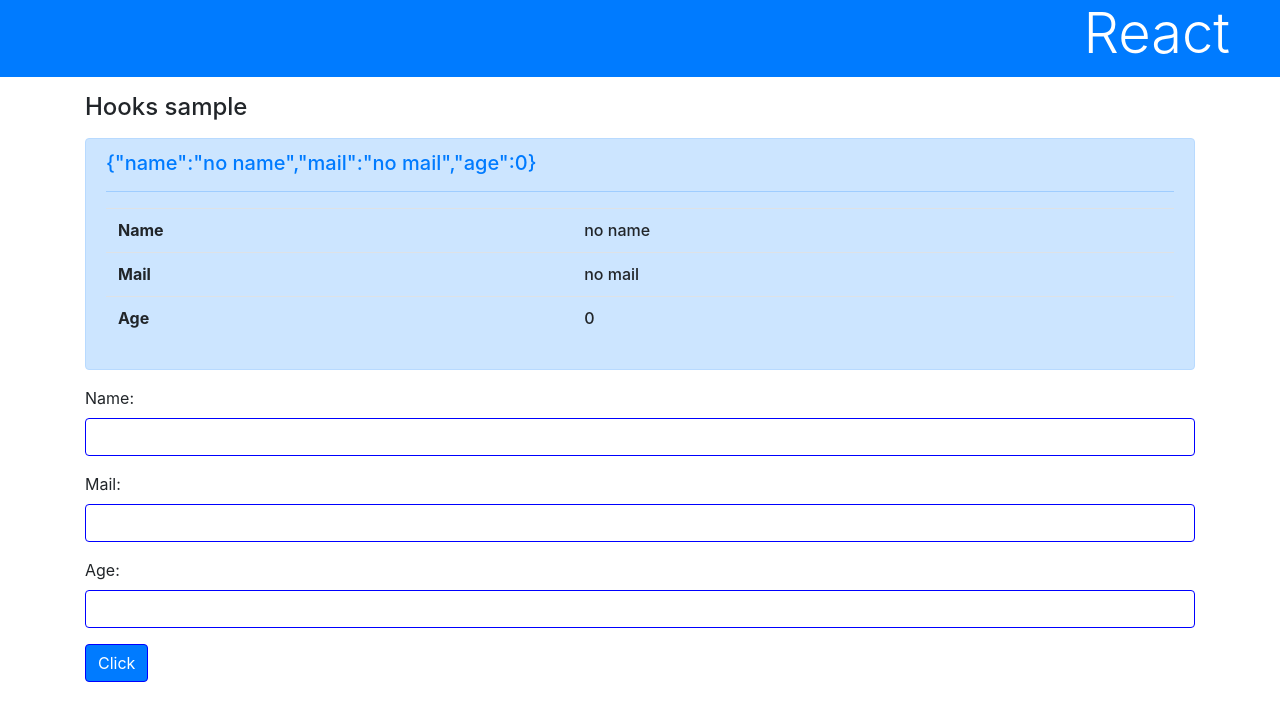
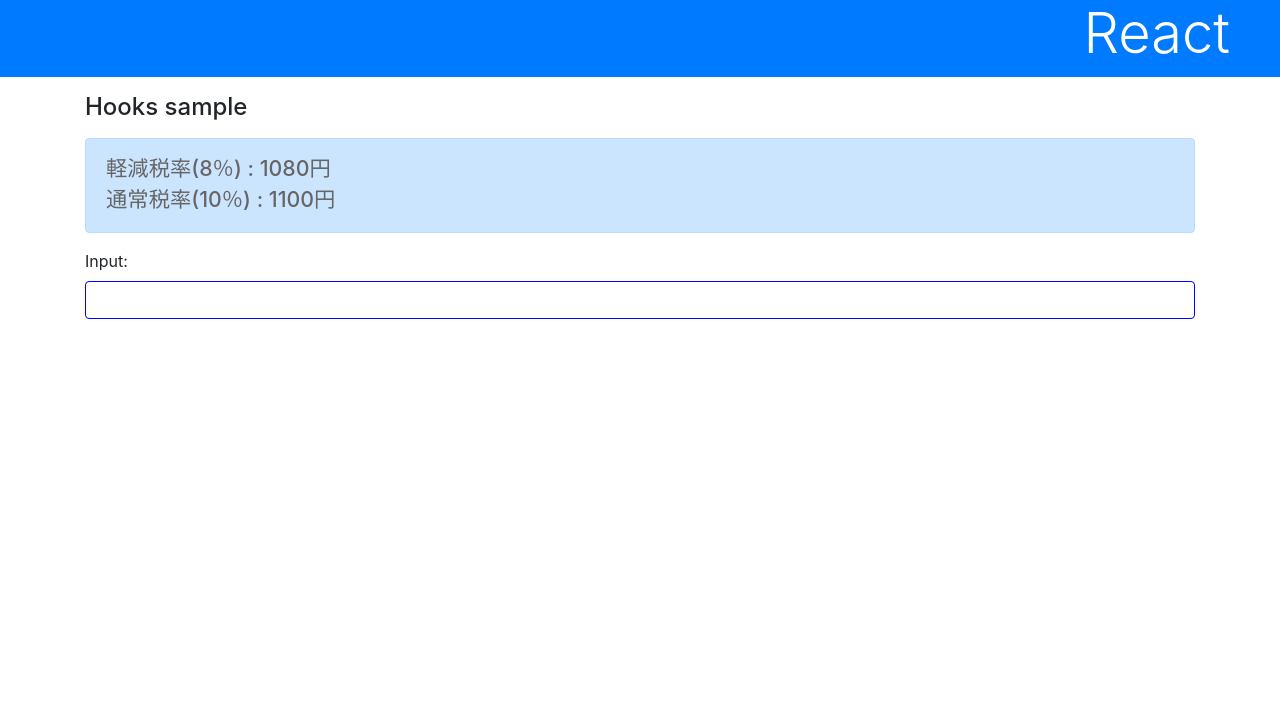
Before and after one commit to TonChan0828/JavaScript, a React (Create React App) app in the folder React/Capter4/react_app/: page / in a window 1280 px wide. Shown: the top 720 px of the page. Built offline with nearby package versions, Linux system fonts and the light colour scheme.

Commit message:
Section4-3

```diff
--- a/React/Capter4/react_app/src/App.js
+++ b/React/Capter4/react_app/src/App.js
@@ -1,69 +1,48 @@
-import React, { useState } from 'react';
+import React, { useState,useEffect } from 'react';
 import './App.css';
 
 function AlertMessage(props) {
-  const data = props.data;
-  const msg = JSON.stringify(data);
-
   return <div className='alert alert-primary h5 text-primary'>
-    <h5>{msg}</h5>
-    <hr />
-    <table className='table h6'>
-      <tbody>
-        <tr><th>Name</th><td>{data.name}</td></tr>
-        <tr><th>Mail</th><td>{data.mail}</td></tr>
-        <tr><th>Age</th><td>{data.age}</td></tr>
-      </tbody>
-    </table>
+    <h5>{props.msg}</h5>
   </div>
   }
 
 function App() {
-  const [name, setName] = useState("");
-  const [mail, setMail] = useState("");
-  const [age, setAge] = useState("");
-  const [form, setForm] = useState({
-    name:"no name", mail:'no mail',age:0,
+  const [val, setVal] = useState(1000);
+  const [tax1, setTax1] = useState(0);
+  const [tax2, setTax2] = useState(0);
+  const [msg, setMsg] = useState('<p>set a price...</p>');
+
+  const doChange = (event) => {
+    setVal(event.target.value);
+  };
+
+  useEffect(() => {
+    let res = <div>
+      <p>軽減税率(8％) : {tax1}円</p>
+      <p>通常税率(10％) : {tax2}円</p>
+    </div>
+    setMsg(res);
+  },[tax1,tax2])
+
+  useEffect(() => {
+    setTax1(Math.floor(val * 1.08));
   });
 
-  const doChangeName = (event) => {
-    setName(event.target.value);
-  };
-
-  const doChangeMail = (event) => {
-    setMail(event.target.value);
-  };
-
-  const doChangeAge = (event) => {
-    setAge(event.target.value);
-  };
-
-  const doSubmit = (event) => {
-    setForm({ name: name, mail: mail, age: age });
-    event.preventDefault();
-  };
+  useEffect(() => {
+    setTax2(Math.floor(val * 1.1));
+  });
 
   return (
     <div>
       <h1 className='bg-primary text-white display-4'>React</h1>
       <div className='container'>
         <h4 className='my-3'>Hooks sample</h4>
-        <AlertMessage data={form} setData={setForm} />
-        <form onSubmit={doSubmit}>
-          <div className='form-group'>
-            <label>Name:</label>
-            <input type="text" className="form-control" onChange={doChangeName}/>
-          </div>
-          <div className='form-group'>
-            <label>Mail:</label>
-            <input type="text" className="form-control" onChange={doChangeMail}/>
-          </div>
-          <div className='form-group'>
-            <label>Age:</label>
-            <input type="text" className="form-control" onChange={doChangeAge}/>
-          </div>
-          <input type="submit" className="btn btn-primary" value="Click"/>
-        </form>
+        <AlertMessage msg={msg} />
+        <div className='form-group'>
+          <label>Input:</label>
+          <input type="number" className='form-control' onChange={doChange}/>
+        </div>
       </div>
     </div>
   )
```
